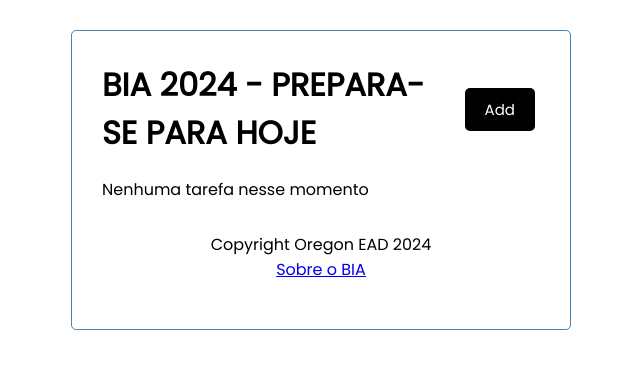
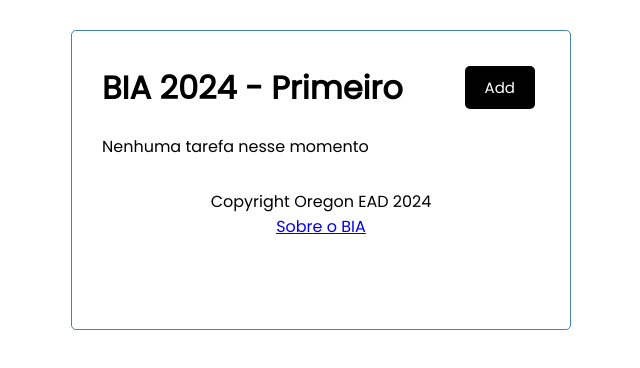
Before and after one commit to henrylle/bia, a React (Create React App) app in the folder client/: page / in a window 1280 px wide. Shown: the top 368 px of the page, without its empty margins (319-959 px from the left). Built offline with nearby package versions, Linux system fonts and the light colour scheme; no server answers.

Commit message:
Segundo commit

```diff
--- a/client/src/components/Header.js
+++ b/client/src/components/Header.js
@@ -20,7 +20,7 @@
 };
 
 Header.defaultProps = {
-  title: "BIA 2024 - PREPARA-SE PARA HOJE",
+  title: "BIA 2024 - Primeiro",
 };
 
 export default Header;
```
